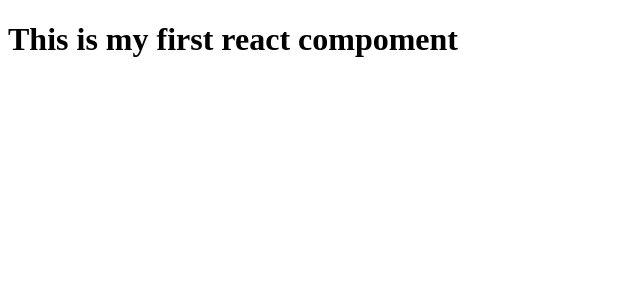
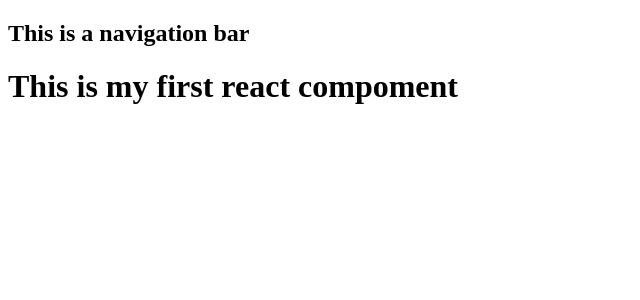
Before and after one commit to NigamAnkit/ReactJsLearning, a React app: page / in a window 1280 px wide. Shown: the top 300 px of the page, without its empty margins (0-640 px from the left). Built offline with nearby package versions, Linux system fonts and the light colour scheme.

Commit message:
Creating Multiple Components

```diff
--- /dev/null
+++ b/src/app/Components/Header.js
@@ -0,0 +1,16 @@
+import React from 'react'
+import {render} from 'react-dom'
+
+class Header extends React.Component {
+    render(){
+        return (
+            <div>
+                <nav><h1>This is a navigation bar</h1></nav>
+            </div>
+        )
+
+
+    }
+}
+
+export default Header;
--- a/src/app/index.js
+++ b/src/app/index.js
@@ -1,5 +1,6 @@
 import React from 'react'
-import App from './App'
+import App from './Components/App'
+import Header from './Components/Header'
 import {render} from 'react-dom'
 
 
@@ -7,3 +8,6 @@
 
 let app = document.getElementById("app")
 render(<App/>, app);
+
+let header = document.getElementById("header")
+render(<Header/>,header)
--- a/src/index.html
+++ b/src/index.html
@@ -22,6 +22,7 @@
     <title>React js basics by ankit</title>
 </head>
 <body>
+<div id="header"></div>
 <div id="app"></div>
 <script src="/app/bundle.js"></script>
 </body>
```
Also changed, not shown: src/app/Components/App.js (renamed from src/app/App.js).
